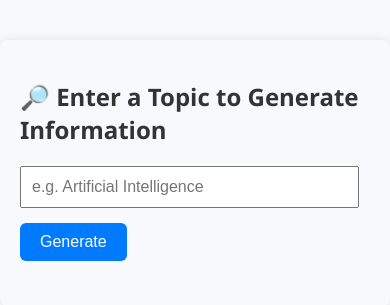
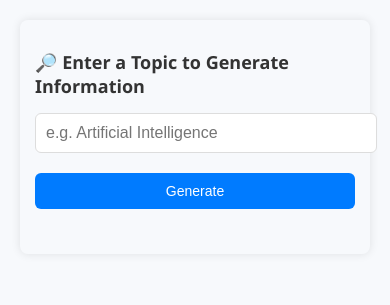
Before and after one commit to krishnaveluvolu/Topic-Teller, a Flask app: page / in a window 390 px wide. Shown: the top 305 px of the page. Run offline with Flask 3, Linux system fonts and the light colour scheme.

Commit message:
Mobile view

```diff
--- a/templates/index.html
+++ b/templates/index.html
@@ -2,6 +2,7 @@
 <html lang="en">
 <head>
     <meta charset="UTF-8">
+    <meta name="viewport" content="width=device-width, initial-scale=1.0">
     <link rel="icon" type="image/x-icon" href="../static/logo.png">
     <title>Topic Teller</title>
 
@@ -21,6 +22,14 @@
         form {
             margin-bottom: 20px;
         }
+        input[type="text"] {
+            width: 90%;
+            padding: 10px;
+            font-size: 16px;
+            margin-bottom: 10px;
+            border: 1px solid #ddd;
+            border-radius: 6px;
+        }
         textarea {
             width: 100%;
             height: 300px;
@@ -32,7 +41,7 @@
         }
         button {
             padding: 10px 20px;
-            margin: 15px 5px 5px 0;
+            margin: 10px 5px 5px 0;
             font-size: 16px;
             border: none;
             border-radius: 6px;
@@ -43,13 +52,43 @@
         button:hover {
             background-color: #0056b3;
         }
-
         #loading {
             display: none;
             font-size: 16px;
             color: #333;
             font-weight: bold;
             margin-top: 10px;
+        }
+
+        /* 🔽 MEDIA QUERIES FOR RESPONSIVENESS */
+        @media screen and (max-width: 768px) {
+            body {
+                margin: 20px;
+                padding: 15px;
+            }
+            input[type="text"] {
+                width: 100%;
+            }
+            textarea {
+                height: 250px;
+            }
+            button {
+                width: 100%;
+                margin-bottom: 10px;
+            }
+        }
+
+        @media screen and (max-width: 480px) {
+            textarea {
+                height: 200px;
+                font-size: 14px;
+            }
+            button {
+                font-size: 14px;
+            }
+            h2, h3 {
+                font-size: 18px;
+            }
         }
     </style>
 
@@ -66,7 +105,7 @@
     <h2>🔎 Enter a Topic to Generate Information</h2>
 
     <form method="POST" onsubmit="showLoading(this)">
-        <input type="text" name="topic" placeholder="e.g. Artificial Intelligence" value="{{ topic }}" required style="width: 90%; padding: 10px; font-size: 16px; margin-right: 30px;">
+        <input type="text" name="topic" placeholder="e.g. Artificial Intelligence" value="{{ topic }}" required>
         <button type="submit">Generate</button>
     </form>
 
```
